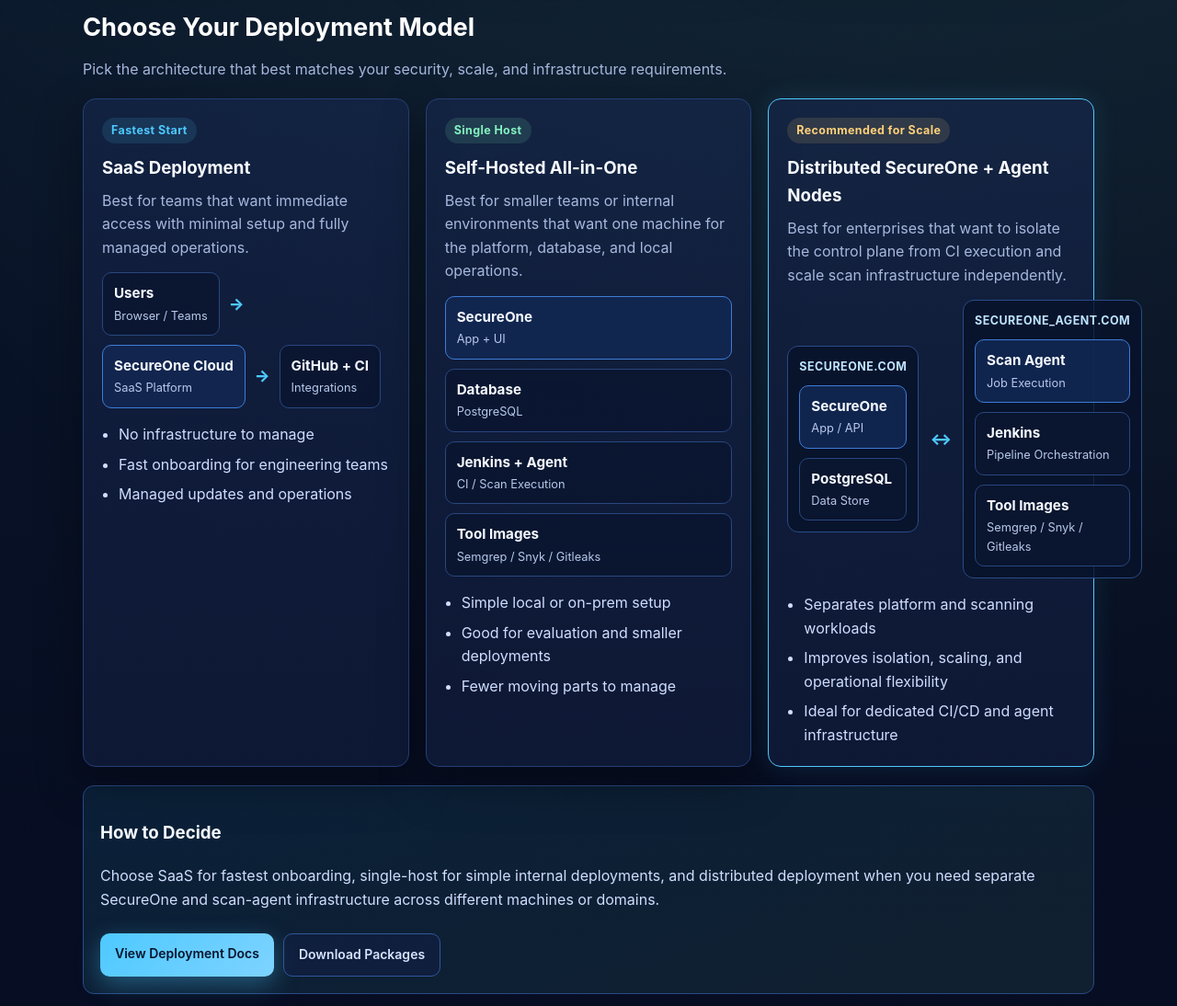
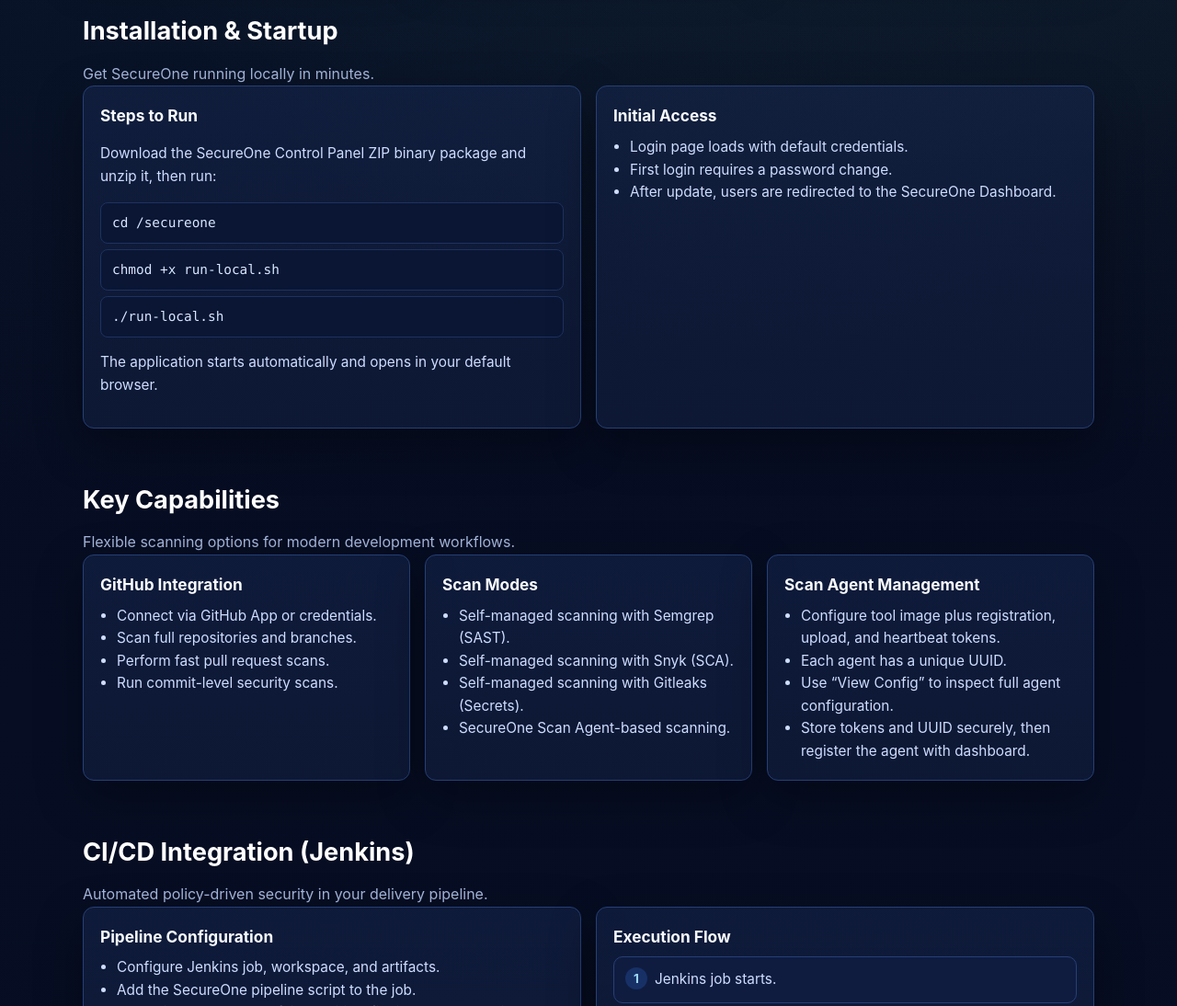
Before and after one commit to bountybreach/bountybreach.github.io, a plain HTML site: page index.html in a window 1280 px wide. Shown: the part 1160-2254 px from the top of the page at 92% size. Drawn offline with Linux system fonts and the light colour scheme.

Commit message:
Added separate deployment.html page

```diff
--- a/index.html
+++ b/index.html
@@ -16,6 +16,7 @@
       <a href="features.html">Features</a>
       <a href="compare.html">Compare</a>
       <a href="integrations.html">Integrations</a>
+      <a href="deployment.html">Deployment</a>
       <a href="pricing.html">Pricing</a>
       <a href="docs.html">Docs</a>
       <a href="demo.html">Demo</a>
@@ -85,80 +86,6 @@
       <div class="card">
         <h3>Flexible Deployment</h3>
         <p>Launch quickly with a local binary package and scale securely using dedicated scan agents.</p>
-      </div>
-    </div>
-  </section>
-
-  <section id="deployment-models">
-    <h2>Choose Your Deployment Model</h2>
-    <p class="section-subtitle">Pick the architecture that best matches your security, scale, and infrastructure requirements.</p>
-    <div class="deployment-grid">
-      <article class="deployment-card">
-        <div class="deployment-badge">Fastest Start</div>
-        <h3>SaaS Deployment</h3>
-        <p>Best for teams that want immediate access with minimal setup and fully managed operations.</p>
-        <div class="deployment-diagram">
-          <div class="node"><strong>Users</strong><span>Browser / Teams</span></div>
-          <div class="connector">→</div>
-          <div class="node primary"><strong>SecureOne Cloud</strong><span>SaaS Platform</span></div>
-          <div class="connector">→</div>
-          <div class="node"><strong>GitHub + CI</strong><span>Integrations</span></div>
-        </div>
-        <ul>
-          <li>No infrastructure to manage</li>
-          <li>Fast onboarding for engineering teams</li>
-          <li>Managed updates and operations</li>
-        </ul>
-      </article>
-
-      <article class="deployment-card">
-        <div class="deployment-badge badge-self">Single Host</div>
-        <h3>Self-Hosted All-in-One</h3>
-        <p>Best for smaller teams or internal environments that want one machine for the platform, database, and local operations.</p>
-        <div class="deployment-diagram stack">
-          <div class="node primary"><strong>SecureOne</strong><span>App + UI</span></div>
-          <div class="node"><strong>Database</strong><span>PostgreSQL</span></div>
-          <div class="node"><strong>Jenkins + Agent</strong><span>CI / Scan Execution</span></div>
-          <div class="node"><strong>Tool Images</strong><span>Semgrep / Snyk / Gitleaks</span></div>
-        </div>
-        <ul>
-          <li>Simple local or on-prem setup</li>
-          <li>Good for evaluation and smaller deployments</li>
-          <li>Fewer moving parts to manage</li>
-        </ul>
-      </article>
-
-      <article class="deployment-card featured-model">
-        <div class="deployment-badge badge-distributed">Recommended for Scale</div>
-        <h3>Distributed SecureOne + Agent Nodes</h3>
-        <p>Best for enterprises that want to isolate the control plane from CI execution and scale scan infrastructure independently.</p>
-        <div class="deployment-diagram distributed">
-          <div class="node-group">
-            <div class="group-title">secureone.com</div>
-            <div class="node primary"><strong>SecureOne</strong><span>App / API</span></div>
-            <div class="node"><strong>PostgreSQL</strong><span>Data Store</span></div>
-          </div>
-          <div class="connector vertical">↔</div>
-          <div class="node-group">
-            <div class="group-title">secureone_agent.com</div>
-            <div class="node primary"><strong>Scan Agent</strong><span>Job Execution</span></div>
-            <div class="node"><strong>Jenkins</strong><span>Pipeline Orchestration</span></div>
-            <div class="node"><strong>Tool Images</strong><span>Semgrep / Snyk / Gitleaks</span></div>
-          </div>
-        </div>
-        <ul>
-          <li>Separates platform and scanning workloads</li>
-          <li>Improves isolation, scaling, and operational flexibility</li>
-          <li>Ideal for dedicated CI/CD and agent infrastructure</li>
-        </ul>
-      </article>
-    </div>
-    <div class="highlight deployment-note">
-      <h3>How to Decide</h3>
-      <p>Choose SaaS for fastest onboarding, single-host for simple internal deployments, and distributed deployment when you need separate SecureOne and scan-agent infrastructure across different machines or domains.</p>
-      <div class="hero-actions">
-        <a class="btn btn-primary" href="docs.html">View Deployment Docs</a>
-        <a class="btn btn-secondary" href="downloads.html">Download Packages</a>
       </div>
     </div>
   </section>
```
Also changed, not shown: compare.html (+1 -0 lines), contact.html (+1 -0 lines), demo.html (+1 -0 lines), deployment.html (+1 -1 lines), docs.html (+1 -0 lines), downloads.html (+1 -0 lines), features.html (+1 -0 lines), guides.html (+1 -0 lines), integrations.html (+1 -0 lines), legal.html (+1 -0 lines), pricing.html (+1 -0 lines).
